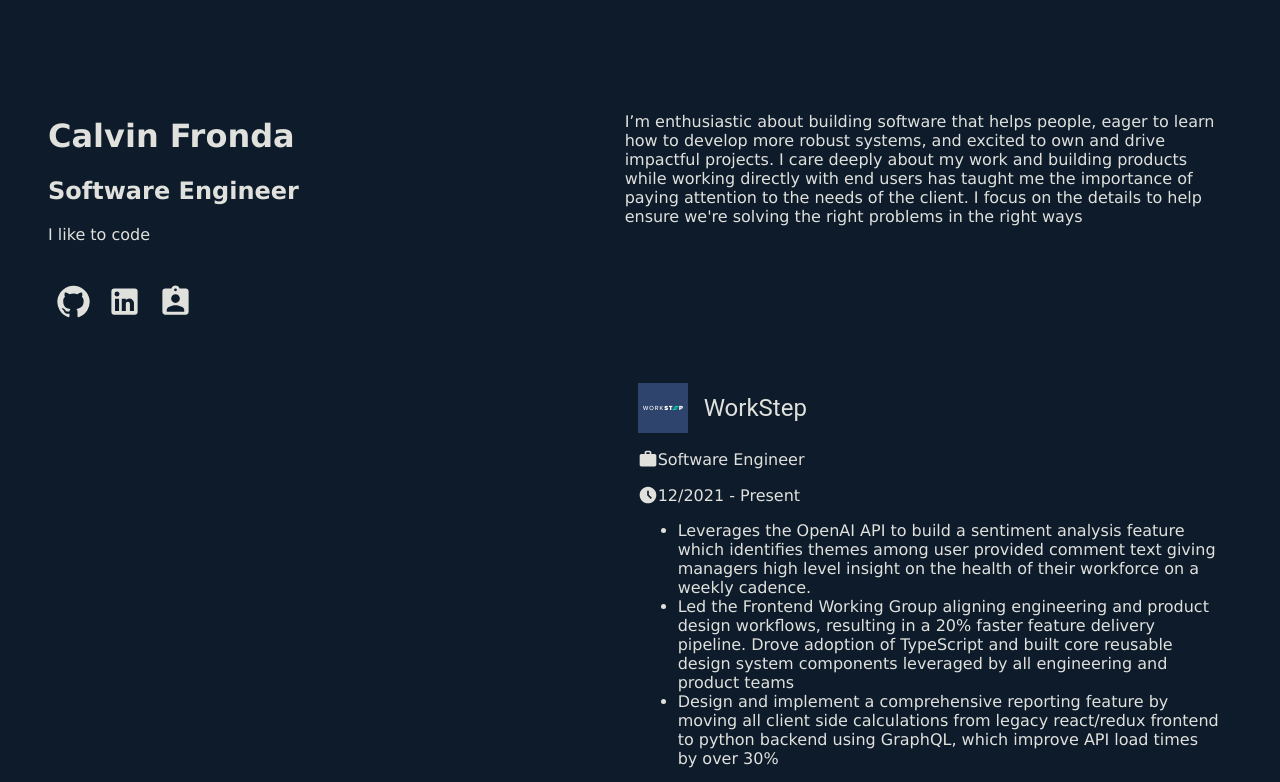
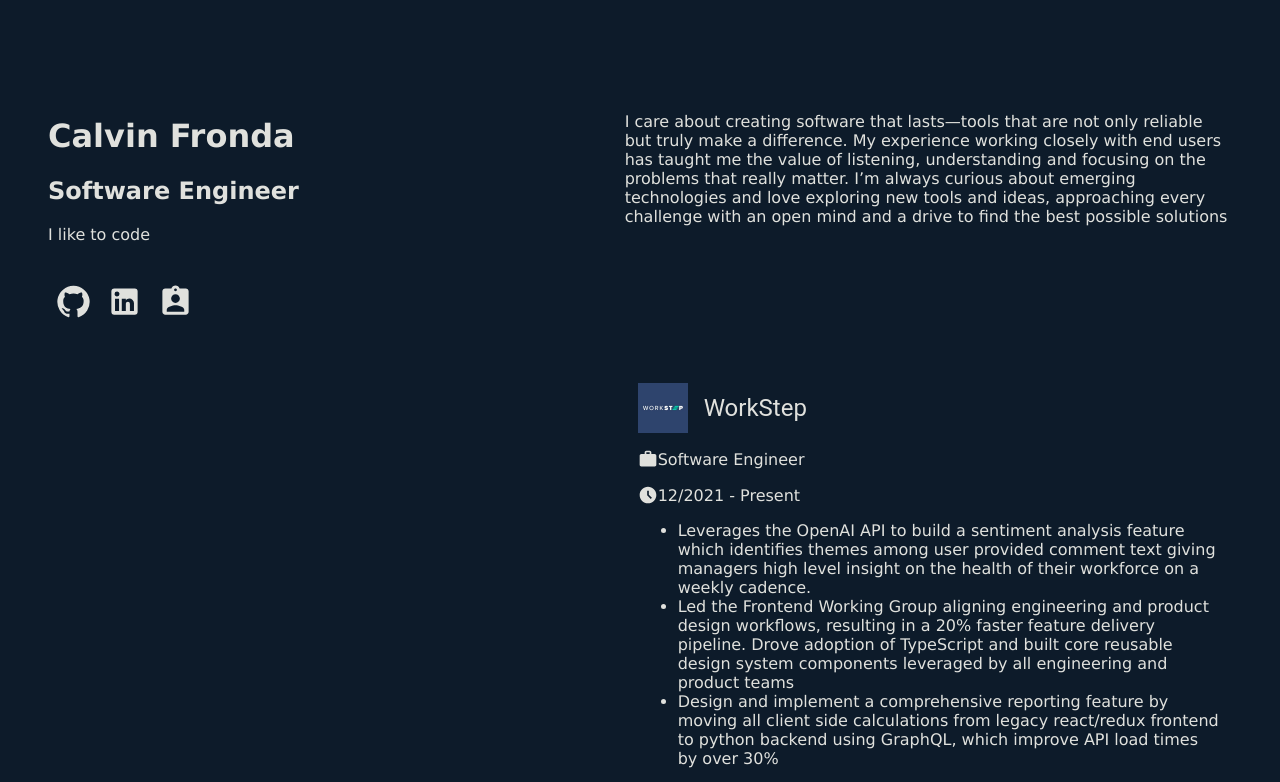
Before and after one commit to CalvinFronda/portfolio-2021, a Next.js app: page / in a window 1280 px wide. Shown: the top 782 px of the page. Built offline with nearby package versions, Linux system fonts and the light colour scheme.

Commit message:
update aboutme & resume link

```diff
--- a/src/app/v2/Aboutme.tsx
+++ b/src/app/v2/Aboutme.tsx
@@ -5,12 +5,13 @@ const AboutMe = () => {
     <section id="aboutme" className="main-content-sections">
       <div>
         <p>
-          I’m enthusiastic about building software that helps people, eager to
-          learn how to develop more robust systems, and excited to own and drive
-          impactful projects. I care deeply about my work and building products
-          while working directly with end users has taught me the importance of
-          paying attention to the needs of the client. I focus on the details to
-          help ensure we're solving the right problems in the right ways
+          I care about creating software that lasts—tools that are not only
+          reliable but truly make a difference. My experience working closely
+          with end users has taught me the value of listening, understanding and
+          focusing on the problems that really matter. I’m always curious about
+          emerging technologies and love exploring new tools and ideas,
+          approaching every challenge with an open mind and a drive to find the
+          best possible solutions
         </p>
       </div>
     </section>
--- a/src/app/v2/Header.tsx
+++ b/src/app/v2/Header.tsx
@@ -54,7 +54,7 @@ const Header = () => {
           </Link>
 
           <Link
-            href="https://drive.google.com/file/d/1AqY_krtyH0yALybtadaAAdrNY1_76jpH/view"
+            href="https://drive.google.com/file/d/15Xd5K47ax2fWK7WV1dG0L5_thJy7QaMI/view"
             target="_blank"
             rel="noopener"
           >
```
